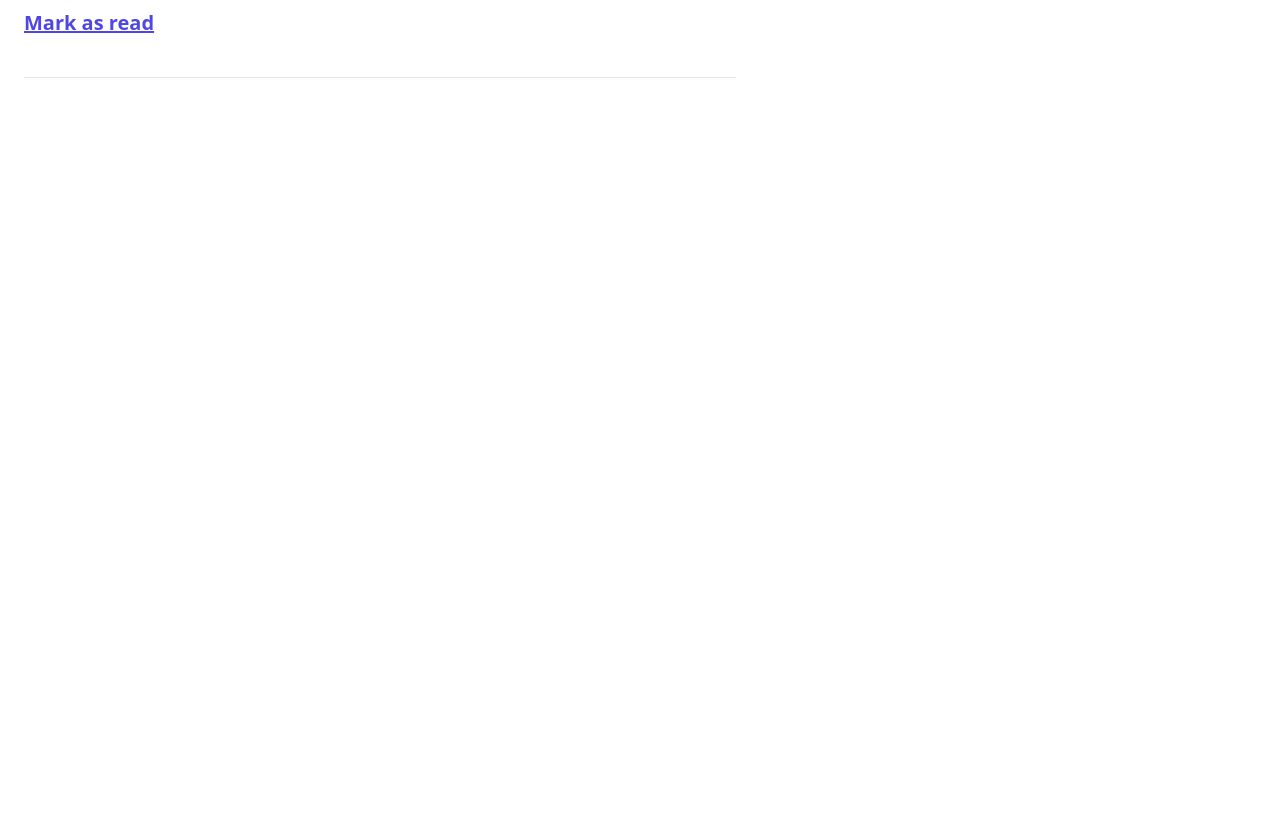
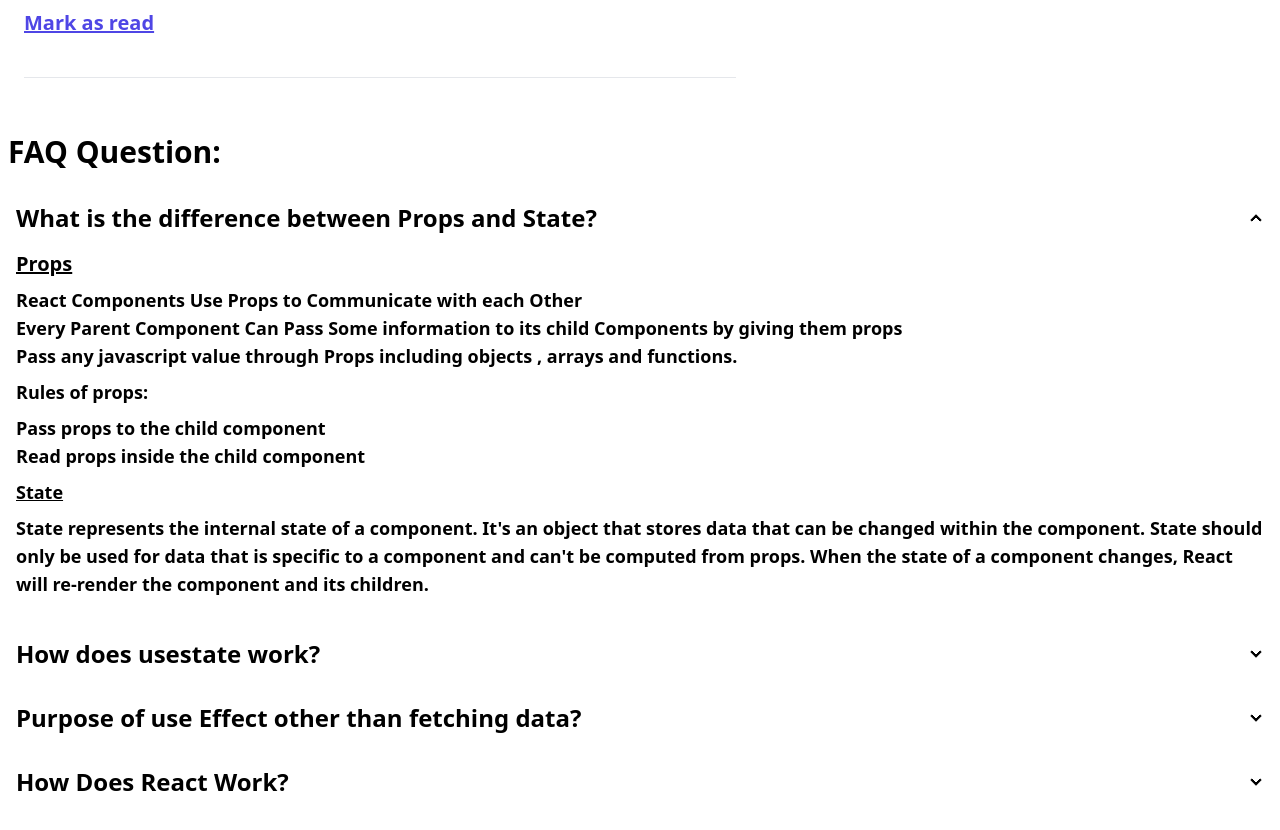
Before and after one commit to sifatullahshoyon/knowledge-cafe-recap, a React (Vite) app: page / in a window 1280 px wide. Shown: the part 3260-4090 px from the top of the page. Before the commit the page ends 3394 px from the top, so only its background shows below. Built offline with nearby package versions, Linux system fonts and the light colour scheme.

Commit message:
Added Faq question & answer

```diff
--- a/src/App.jsx
+++ b/src/App.jsx
@@ -1,14 +1,18 @@
 import React from 'react';
 import Header from './Components/Header/Header';
 import Main from './Components/Main/Main';
+import Blog from './Components/Blog/Blog';
 import { ToastContainer, toast } from 'react-toastify';
 import 'react-toastify/dist/ReactToastify.css';
+
+
 
 const App = () => {
   return (
     <>
       <Header></Header>
       <Main></Main>
+      <Blog></Blog>
       <ToastContainer />
     </>
   );
--- /dev/null
+++ b/src/Components/Blog/Blog.jsx
@@ -0,0 +1,83 @@
+import React from "react";
+
+const Blog = () => {
+  return (
+    <div className="container mx-auto mb-5">
+        <h1 className="font-exo font-bold text-black text-3xl mb-4 pl-2">FAQ Question:</h1>
+      <div className="collapse collapse-arrow">
+        <input type="radio" name="my-accordion-2" checked="checked" />
+        <div className="collapse-title text-2xl text-black font-bold font-exo">
+          What is the difference between Props and State?
+        </div>
+        <div className="collapse-content">
+          <div>
+          <h4 className="font-exo font-bold text-xl text-black mb-2 underline">Props</h4>
+          <ul className="font-exo font-semibold text-lg text-black">
+          <li>React Components Use Props to Communicate with each Other</li>
+          <li>Every Parent Component Can Pass Some information to its child Components by giving them props</li>
+          <li>Pass any javascript value through Props including objects , arrays and functions.</li>
+          </ul>
+          <p className="font-exo font-bold text-lg text-black my-2">Rules of props:</p>
+          <ul className="font-exo font-semibold text-lg text-black">
+            <li>Pass props to the child component</li>
+            <li>Read props inside the child component</li>
+          </ul>
+          </div>
+          <div>
+            <h4 className="font-exo font-bold text-lg text-black my-2 underline">State</h4>
+            <p className="font-exo font-semibold text-lg text-black my-2">State represents the internal state of a component. It's an object that stores data that can be changed within the component. State should only be used for data that is specific to a component and can't be computed from props. When the state of a component changes, React will re-render the component and its children.</p>
+          </div>
+        </div>
+      </div>
+      <div className="collapse collapse-arrow">
+        <input type="radio" name="my-accordion-2" />
+        <div className="collapse-title text-2xl text-black font-bold font-exo">
+          How does usestate work?
+        </div>
+        <div className="collapse-content">
+          <p className="font-exo font-semibold text-lg text-black mb-2">useState is a React Hook that lets you add a state variable to your component. useState returns an array with exactly tow values:</p>
+          <ul className="font-exo font-semibold text-lg text-black">
+            <li>The Current state during the first render , it will match the initialstate you have passed.</li>
+            <li>The set function that lets you update the state to a different value and trigger a re-render.</li>
+          </ul>
+        </div>
+      </div>
+      <div className="collapse collapse-arrow">
+        <input type="radio" name="my-accordion-2" />
+        <div className="collapse-title text-2xl text-black font-bold font-exo">
+          Purpose of use Effect other than fetching data?
+        </div>
+        <div className="collapse-content">
+          <p className="font-exo font-semibold text-lg text-black mb-2">
+            The useEffect Hook allows you to perform side effects in your components one example of side effects are fetching data. <br />
+            <blockquote className="font-bold">useEffect(callback, dependencies)</blockquote>
+          </p>
+          <p className="font-exo font-semibold text-lg text-black"><big className="font-bold">Callback function:</big> This function can perform any side effects, such as fetching data from an API.</p>
+          <p className="font-exo font-semibold text-lg text-black"><big className="font-bold">Dependencies:</big> Dependencies is an optional array of values that the callback function relies on.</p>
+        </div>
+      </div>
+      <div className="collapse collapse-arrow">
+        <input type="radio" name="my-accordion-2" />
+        <div className="collapse-title text-2xl text-black font-bold font-exo">
+          How Does React Work?
+        </div>
+        <div className="collapse-content">
+          <p className="font-exo font-semibold text-lg text-black leading-9">React is a JavaScript library used in web application development. It helps in creating a web interface and is fully customizable to be used for various tasks including state management for user interface elements.
+          React is a strategy or design paradigm that is "component-based". It divides the application or web page into smaller components, each of which can do one thing by performing a specific check on each component. These components are arranged together and help create a complete web application.
+          </p>
+          <p className="font-exo font-semibold text-lg text-black underline mb-2">The following component model is used in React application development:-</p>
+          <ul className="font-exo font-medium text-lg text-black">
+            <li>Unidirectional data flow</li>
+            <li>Render virtual dom , diff algorithm </li>
+            <li>React component lifecycle</li>
+            <li>Components</li>
+            <li>Props</li>
+            <li>State ect</li>
+          </ul>
+        </div>
+      </div>
+    </div>
+  );
+};
+
+export default Blog;
```
